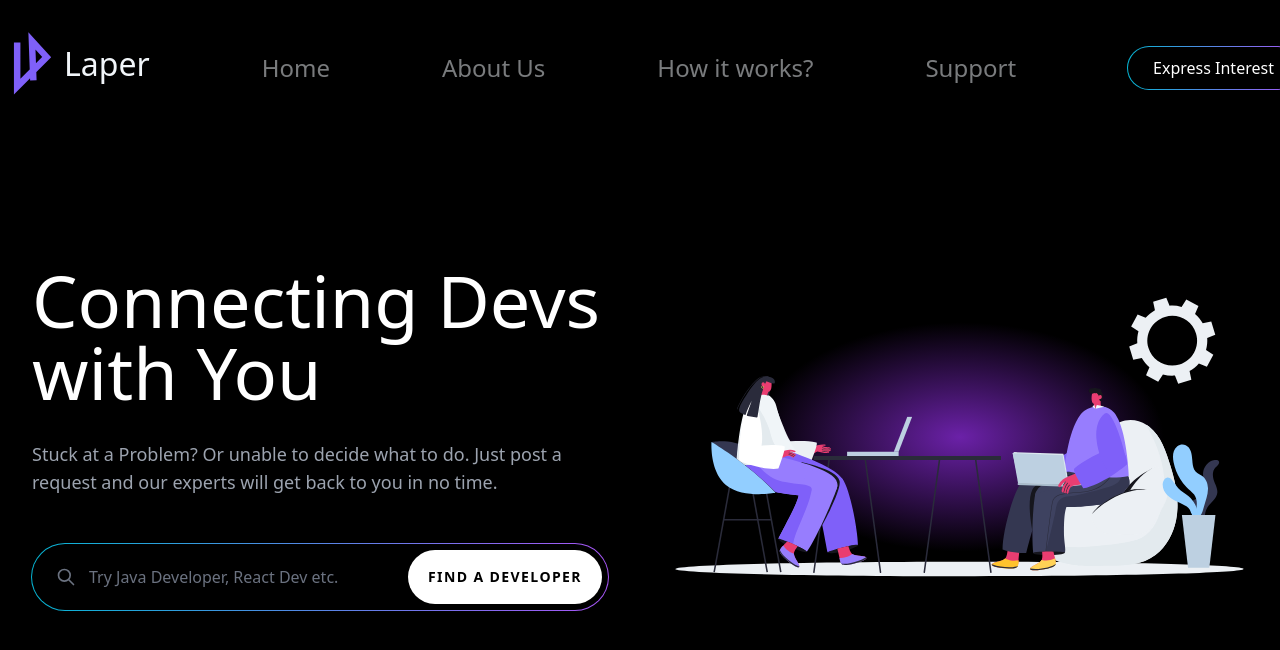
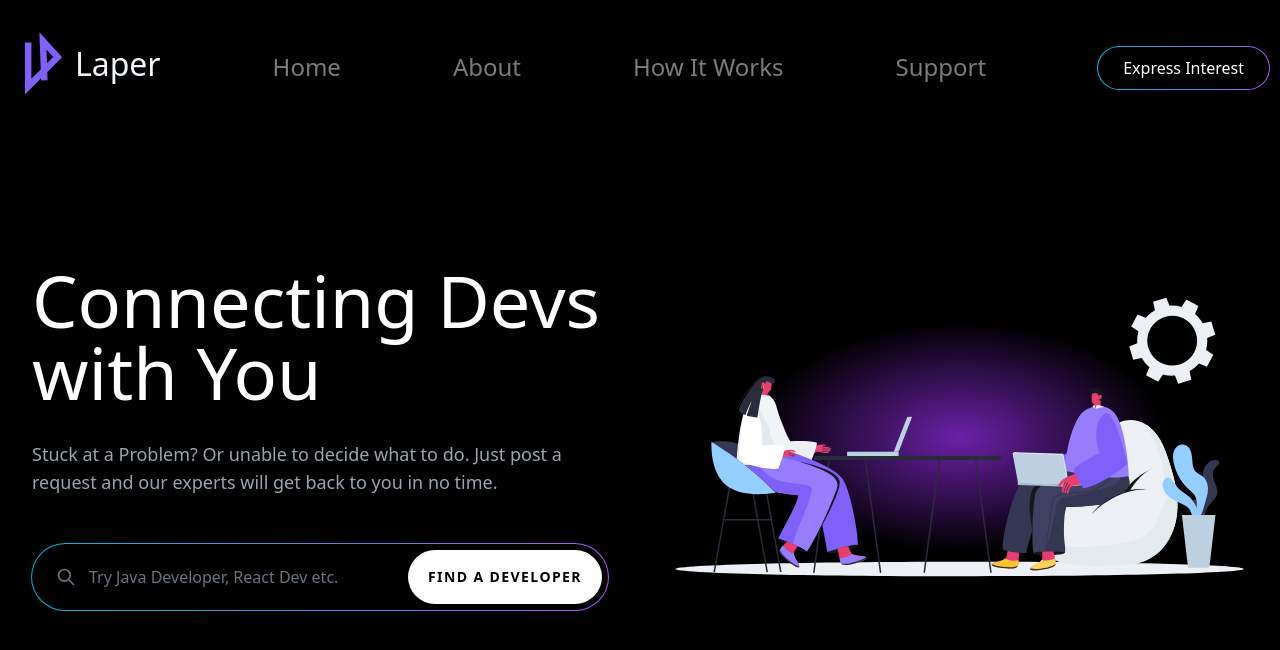
Before and after one commit to pradeepmondal/laper-web-app, a Next.js app: page / in a window 1280 px wide. Shown: the top 650 px of the page. Built offline with nearby package versions, Linux system fonts and the light colour scheme.

Commit message:
Added Hover State on Link Items, Added Scrolling Effect, Updatedb the download playstore button

```diff
--- a/src/app/layout.js
+++ b/src/app/layout.js
@@ -11,7 +11,7 @@ export const metadata = {
 
 export default function RootLayout({ children }) {
   return (
-    <html lang="en">
+    <html lang="en" >
       <body >
         <Header />
 
--- a/src/comps/Header.js
+++ b/src/comps/Header.js
@@ -4,28 +4,61 @@ import React, { useState } from "react"
 import Image from "next/image"
 import laperIcon from '@/assets/laperIcon.svg'
 import ExpIntModal from '@/comps/ExpIntModal'
+import Link from "next/link"
 
 export function Header() {
     const [showModal, setShowModal] = useState(false)
 
+    const handleScroll = (e) => {
+        // first prevent the default behavior
+        e.preventDefault();
+        // get the href and remove everything before the hash (#)
+        const href = e.currentTarget.href;
+        const targetId = href.replace(/.*\#/, "");
+        // get the element by id and use scrollIntoView
+        const elem = document.getElementById(targetId);
+        elem?.scrollIntoView({
+            behavior: "smooth",
+        });
+    };
+
     return (
         <header className="bg-black w-max h-max mx-auto ">
-            <ExpIntModal show = {showModal} />
+            <ExpIntModal show={showModal} />
             <div className="grid grid-cols-1 sm:inline-flex space-y-2 sm:py-[2rem]  sm:space-x-[7rem]  sm:items-center sm:justify-center sm:relative mb-2">
                 <div className="flex text-slate-100 text-[2rem] ">
 
                     <Image src={laperIcon} alt="Laper Icon" className="w-[4rem] h-[4rem]" /><button className="flex items-center ">Laper</button>
                 </div>
+                <Link href={`#home`} onClick={handleScroll}>
+                    <button className="text-slate-100/50 text-[1.5rem] hover:text-white duration-200 peer" >Home
+                    </button>
+                    <div className="w-0 h-[2px] bg-purple-500 mx-auto peer-hover:w-2/3 duration-200"></div>
+                </Link>
 
-            <button className="text-slate-100/50 text-[1.5rem] ">Home</button>
-            <button className="text-slate-100/50 text-[1.5rem] ">About Us</button>
-            <button className="text-slate-100/50 text-[1.5rem] ">How it works?</button>
-            <button className="text-slate-100/50 text-[1.5rem] ">Support</button>
+                <Link href={`#about`} onClick={handleScroll}>
+                    <button className="text-slate-100/50 text-[1.5rem] hover:text-white duration-200 peer" >About
+                    </button>
+                    <div className="w-0 h-[2px] bg-purple-500 mx-auto peer-hover:w-2/3 duration-200"></div>
+                </Link>
+
+                <Link href={`#howItWorks`} onClick={handleScroll}>
+                    <button className="text-slate-100/50 text-[1.5rem] hover:text-white duration-200 peer" >How It Works
+                    </button>
+                    <div className="w-0 h-[2px] bg-purple-500 mx-auto peer-hover:w-2/3 duration-200"></div>
+                </Link>
+
+                <Link href={`#support`} onClick={handleScroll}>
+                    <button className="text-slate-100/50 text-[1.5rem] hover:text-white duration-200 peer" >Support
+                    </button>
+                    <div className="w-0 h-[2px] bg-purple-500 mx-auto peer-hover:w-2/3 duration-200"></div>
+                </Link>
+
                 <div className="relative  sm:items-center sm:justify-center sm:inline-flex sm:group">
                     <div className="absolute transition-all duration-200 rounded-[2rem] sm:rounded-full -inset-px bg-gradient-to-r from-cyan-500 to-purple-500 group-hover:shadow-lg group-hover:shadow-cyan-500/50 "></div>
                     <button
 
-                            onClick={()=>{setShowModal(!showModal)}}
+                        onClick={() => { setShowModal(!showModal) }}
                         title=""
                         className="relative inline-flex items-center justify-center px-6 py-2 text-base font-normal text-white bg-black border border-transparent rounded-full"
                     >
--- a/src/comps/SbHero.js
+++ b/src/comps/SbHero.js
@@ -14,7 +14,7 @@ export function SubHero() {
     }, [])
 
     return (
-        <section className="py-8 bg-black sm:py-16 lg:py-20 xl:py-12 z-10">
+        <section id="about" className="py-8 bg-black sm:py-16 lg:py-20 xl:py-12 z-10">
             <div className="px-4 mx-auto sm:px-6 lg:px-8 max-w-7xl">
                 <div className="grid items-center max-w-md grid-cols-1 mx-auto lg:max-w-none lg:mx-0 lg:grid-cols-2 gap-x-24 xl:gap-x-48 gap-y-4">
 
@@ -36,7 +36,7 @@ export function SubHero() {
                         <p className="mt-8 text-lg font-normal text-gray-400">
                         So why wait? Download Laper today and start getting the answers you need to take your coding skills to the next level.
                         </p>
-                        <button className="text-[1rem] text-green-950 mt-8 bg-green-500 rounded-2xl p-2">Download on Play Store </button>
+                        <button className="text-[1.2rem] text-white font-semibold mt-8 bg-green-500 rounded-2xl py-4 px-6">Download on Play Store </button>
                     </div>
                 </div>
             </div>
```
Also changed, not shown: src/app/page.js (+5 -2 lines). Lines whose indentation alone changed are shown as unchanged.
